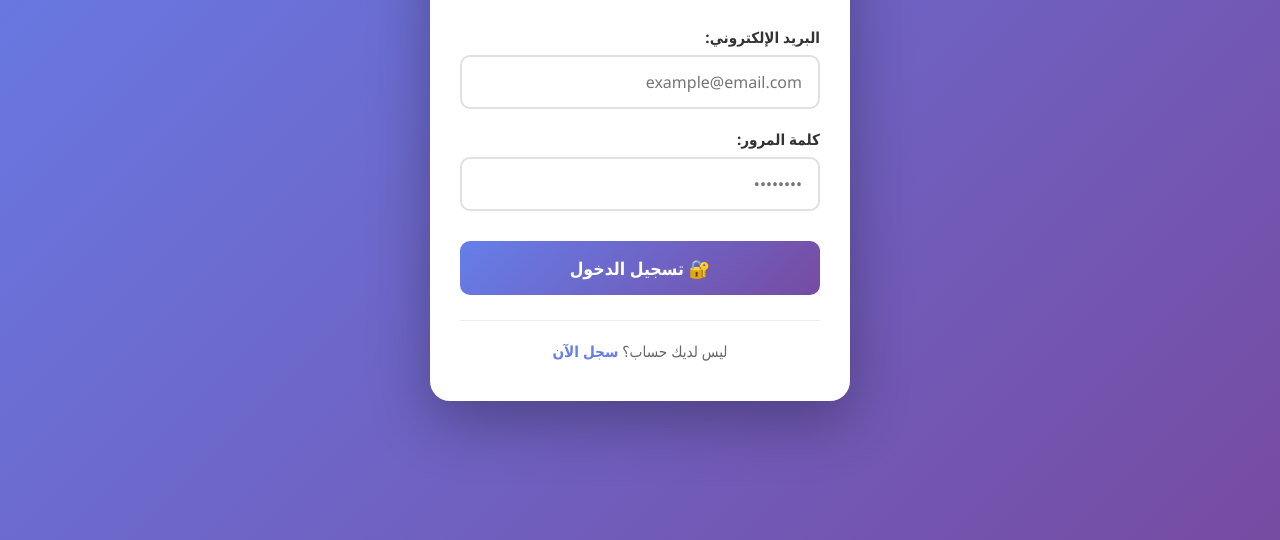
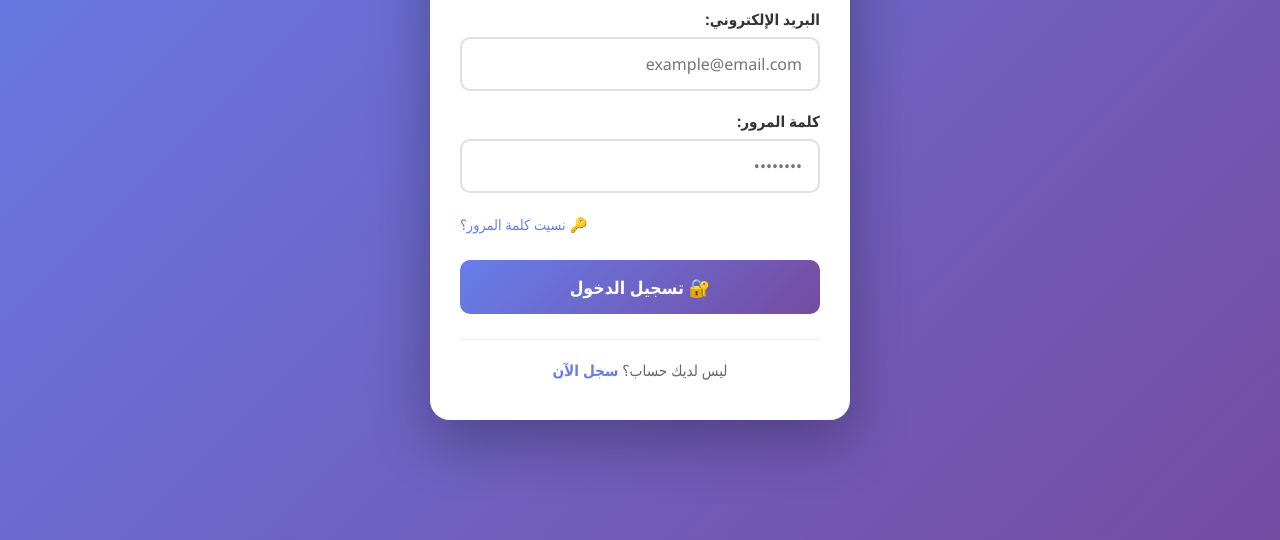
Before and after one commit to 222kadimm-ux/atmatadashboard, a plain HTML site: page login.html in a window 1280 px wide. Shown: the part 260-800 px from the top of the page. Drawn offline with nearby package versions, Linux system fonts and the light colour scheme.

Commit message:
Update login.html

```diff
--- a/login.html
+++ b/login.html
@@ -26,7 +26,14 @@
           <input type="password" id="password" required placeholder="••••••••">
         </div>
 
+        <div style="text-align:left; margin-bottom:15px;">
+          <a href="forgot.html" style="color:#667eea; font-size:0.9em; text-decoration:none;">
+            🔑 نسيت كلمة المرور؟
+          </a>
+        </div>
+
         <div id="error-msg" class="error-msg hidden"></div>
+        <div id="success-msg" class="success-msg hidden"></div>
 
         <button type="submit" class="btn-primary" id="login-btn">
           🔐 تسجيل الدخول
```
